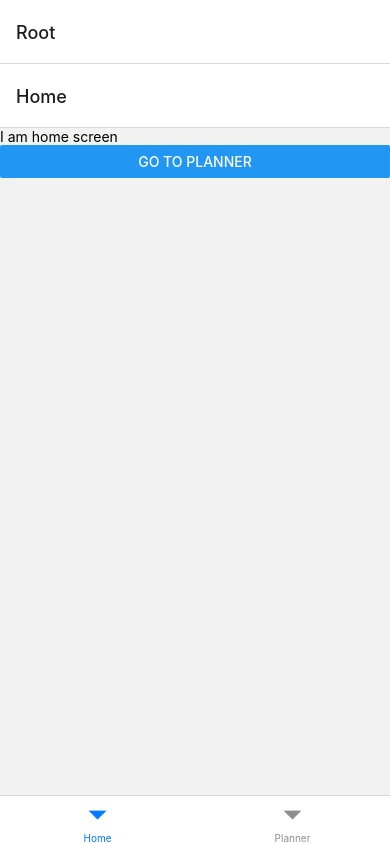
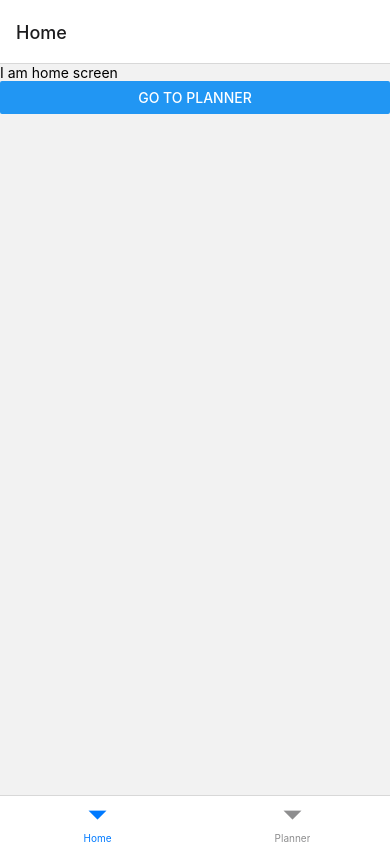
Before and after one commit to chrismcanulty/WorkoutApp, a React Native app: screen / in a window 390 px wide. Built offline with nearby package versions, Linux system fonts and the light colour scheme.

Commit message:
hide header

```diff
--- a/navigation/index.tsx
+++ b/navigation/index.tsx
@@ -19,7 +19,11 @@ const Stack = createNativeStackNavigator();
 function RootNavigator() {
   return (
     <Stack.Navigator>
-      <Stack.Screen name="Root" component={BottomTabNavigator} />
+      <Stack.Screen
+        name="Root"
+        component={BottomTabNavigator}
+        options={{ headerShown: false }}
+      />
     </Stack.Navigator>
   );
 }
```
